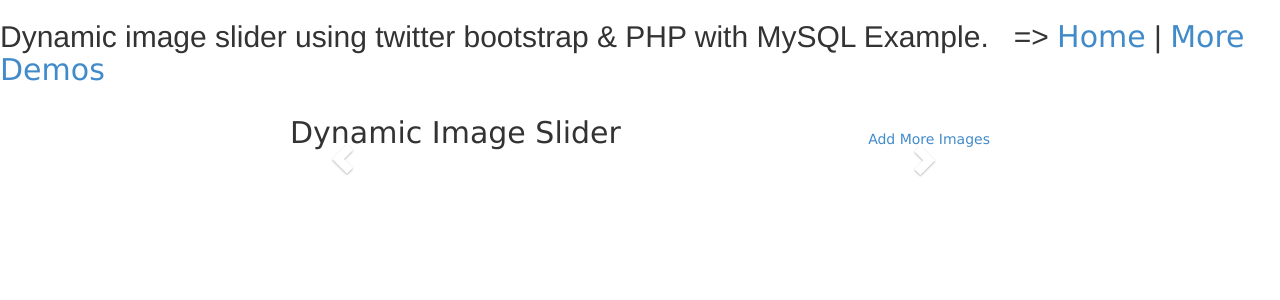
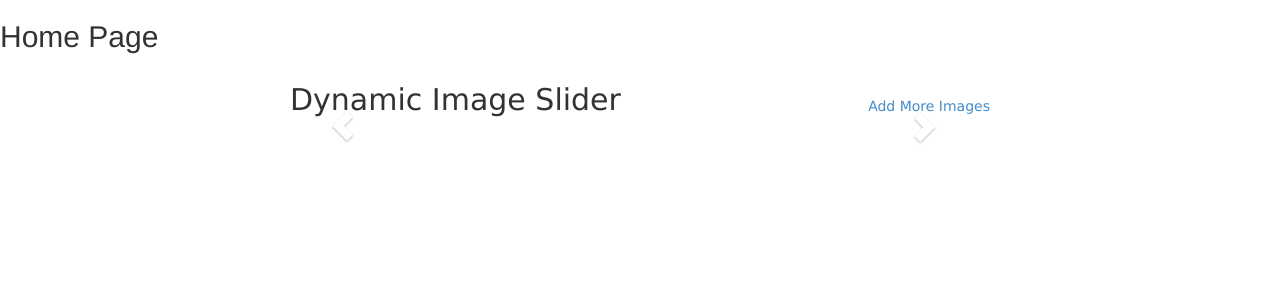
Before and after one commit to carlosez/PublicitySlider, a PHP site: page / in a window 1280 px wide. Shown: the top 300 px of the page. Run offline with PHP 8.4, Linux system fonts and the light colour scheme; data that the repository does not hold is empty; a stand-in replaces the project's code that opens the database connection; some libraries are stand-ins or nearby versions.

Commit message:
change title

```diff
--- a/index.php
+++ b/index.php
@@ -54,8 +54,7 @@ $counter=0;
     </style>
   </head>
   <body onload="changePagination('0','first')">
-    <h2>Dynamic image slider using twitter bootstrap & PHP with MySQL Example.&nbsp;&nbsp;&nbsp;=> <a href="http://www.phpgang.com/">Home</a> | <a href="http://demo.phpgang.com/">More Demos</a></h2>
-
+    <h2>Home Page</h2>
 <link rel="stylesheet" href="css/bootstrap.min.css" />
 <script type="text/javascript" src="js/jquery-1.8.0.min.js"></script>
 <script src="js/bootstrap.min.js"></script>
```
